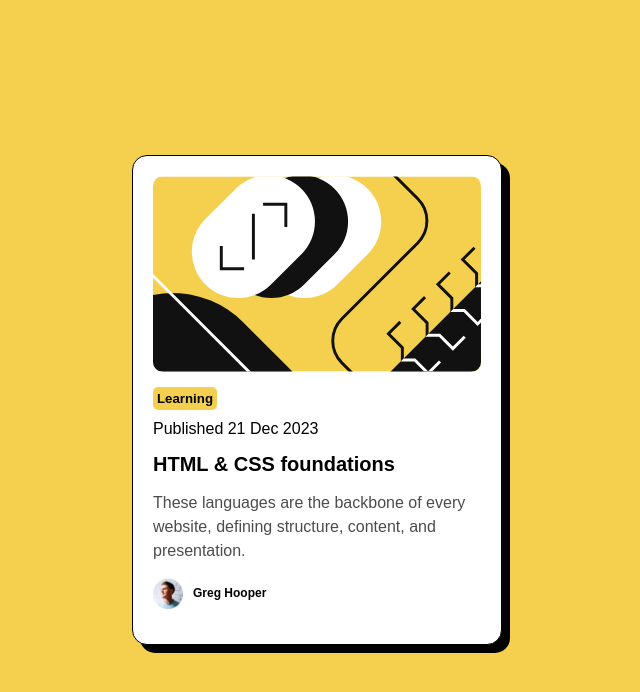
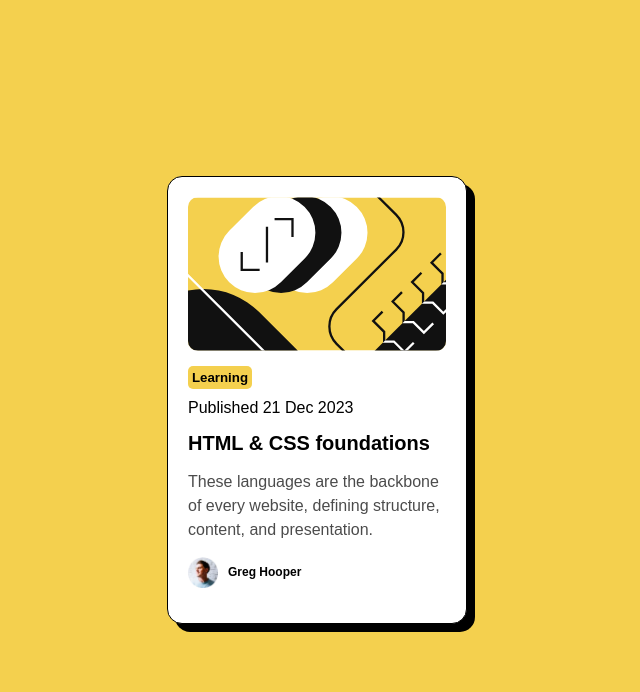
Before and after one commit to Succex7/Frontend_Mentor_task_1, a plain HTML site: page index.html in a window 1280 px wide. Shown: the whole page, without its empty margins (323-963 px from the left). Drawn offline with Linux system fonts and the light colour scheme; a web font is replaced by a local one.

Commit message:
update style.css
Added responsiveness for mobile design

```diff
--- a/style.css
+++ b/style.css
@@ -75,3 +75,9 @@ span.span_2 {
     margin-top: 7.5px;
 
 }
+
+@media (min-width: 600px) {
+    .container {
+        max-width: 300px;
+    }
+}
```
